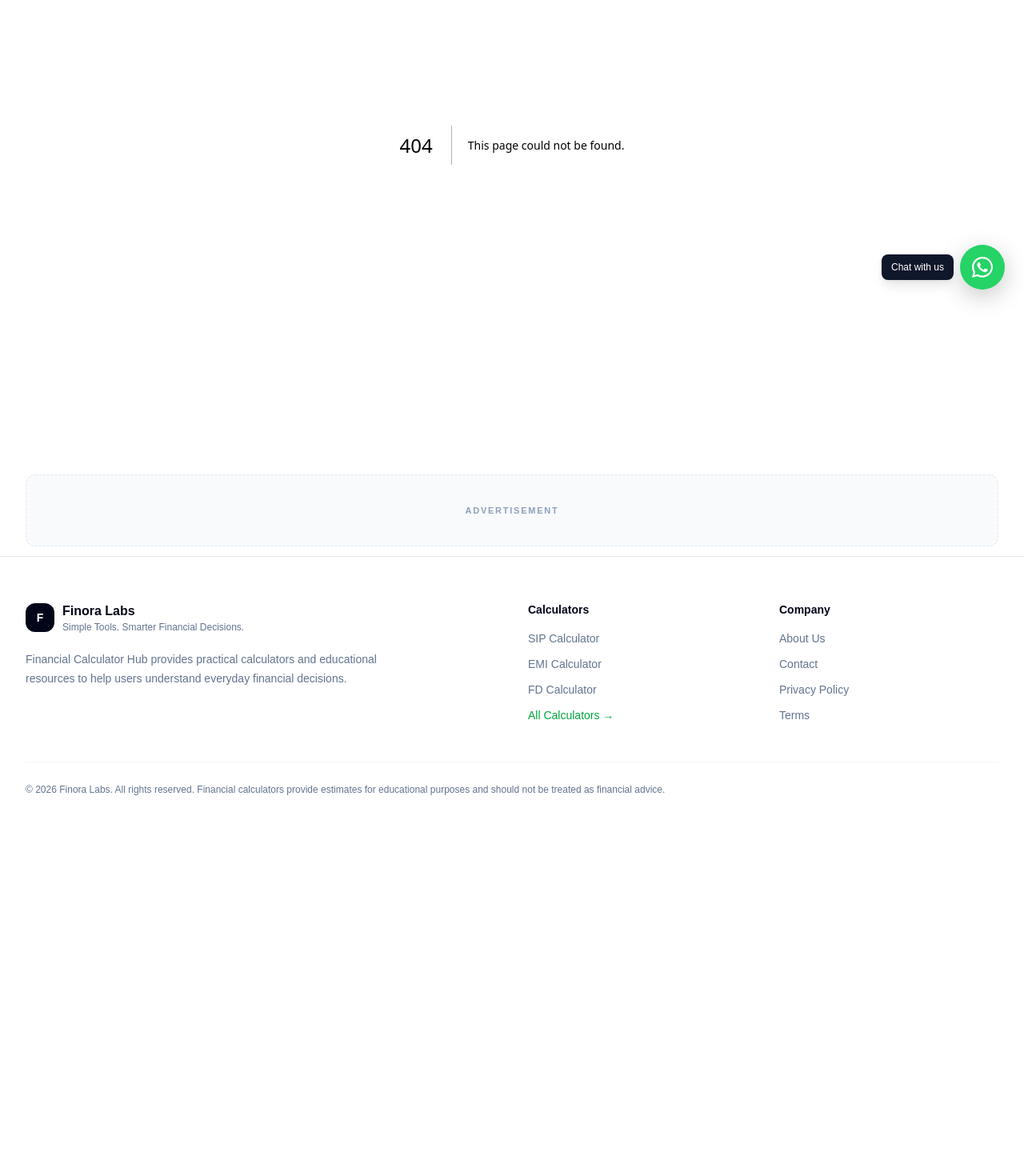
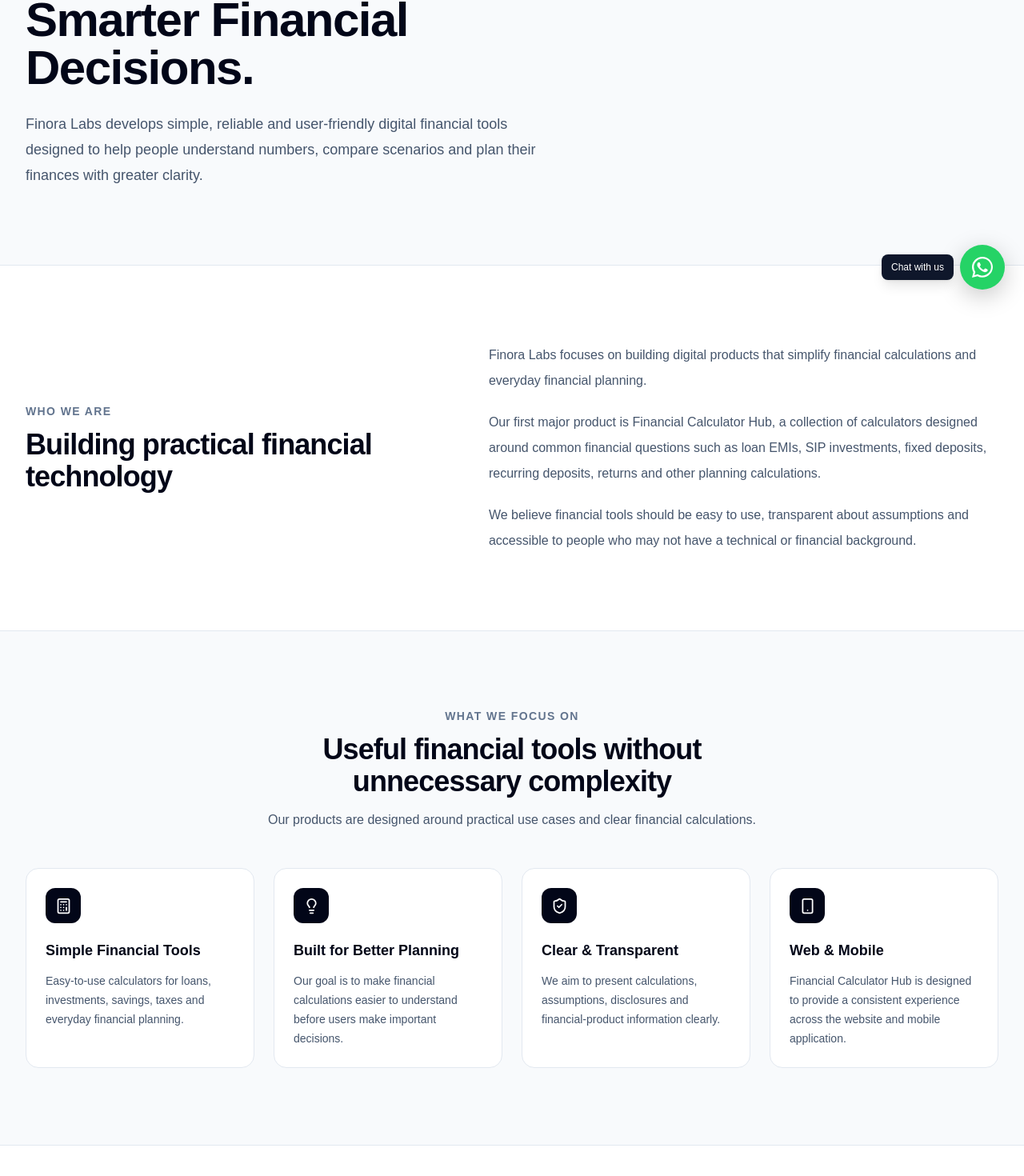
Before and after one commit to preetik-max/financial-calculator-hub-web, a Next.js app: page /about in a window 1280 px wide. Before the commit this address had no page. Shown: the part 414-1884 px from the top of the page at 80% size. Before the commit the page ends 1467 px from the top, so only its background shows below. Built offline with nearby package versions, Linux system fonts and the light colour scheme.

Commit message:
Add About page and finalize AdSense setup

```diff
--- /dev/null
+++ b/src/app/about/page.tsx
@@ -0,0 +1,252 @@
+import type { Metadata } from "next";
+import Link from "next/link";
+import {
+  ArrowRight,
+  Calculator,
+  CheckCircle2,
+  Lightbulb,
+  ShieldCheck,
+  Smartphone,
+} from "lucide-react";
+
+export const metadata: Metadata = {
+  title: "About Finora Labs",
+  description:
+    "Learn about Finora Labs and Financial Calculator Hub — simple tools designed to help users understand and plan their finances.",
+};
+
+const features = [
+  {
+    icon: Calculator,
+    title: "Simple Financial Tools",
+    description:
+      "Easy-to-use calculators for loans, investments, savings, taxes and everyday financial planning.",
+  },
+  {
+    icon: Lightbulb,
+    title: "Built for Better Planning",
+    description:
+      "Our goal is to make financial calculations easier to understand before users make important decisions.",
+  },
+  {
+    icon: ShieldCheck,
+    title: "Clear & Transparent",
+    description:
+      "We aim to present calculations, assumptions, disclosures and financial-product information clearly.",
+  },
+  {
+    icon: Smartphone,
+    title: "Web & Mobile",
+    description:
+      "Financial Calculator Hub is designed to provide a consistent experience across the website and mobile application.",
+  },
+];
+
+export default function AboutPage() {
+  return (
+    <main className="bg-white">
+      {/* Hero */}
+      <section className="border-b border-slate-200 bg-slate-50">
+        <div className="mx-auto max-w-7xl px-4 py-20 sm:px-6 sm:py-24 lg:px-8">
+          <div className="max-w-3xl">
+            <div className="mb-5 inline-flex items-center rounded-full border border-slate-200 bg-white px-4 py-2 text-sm font-semibold text-slate-700">
+              About Finora Labs
+            </div>
+
+            <h1 className="text-4xl font-bold tracking-tight text-slate-950 sm:text-5xl lg:text-6xl">
+              Simple Tools.
+              <br />
+              Smarter Financial Decisions.
+            </h1>
+
+            <p className="mt-6 max-w-2xl text-lg leading-8 text-slate-600">
+              Finora Labs develops simple, reliable and user-friendly digital
+              financial tools designed to help people understand numbers,
+              compare scenarios and plan their finances with greater clarity.
+            </p>
+          </div>
+        </div>
+      </section>
+
+      {/* Who We Are */}
+      <section className="py-20 sm:py-24">
+        <div className="mx-auto max-w-7xl px-4 sm:px-6 lg:px-8">
+          <div className="grid gap-12 lg:grid-cols-[1fr_1.2fr] lg:items-center">
+            <div>
+              <p className="text-sm font-semibold uppercase tracking-widest text-slate-500">
+                Who We Are
+              </p>
+
+              <h2 className="mt-3 text-3xl font-bold tracking-tight text-slate-950 sm:text-4xl">
+                Building practical financial technology
+              </h2>
+            </div>
+
+            <div className="space-y-5 text-base leading-8 text-slate-600">
+              <p>
+                Finora Labs focuses on building digital products that simplify
+                financial calculations and everyday financial planning.
+              </p>
+
+              <p>
+                Our first major product is Financial Calculator Hub, a
+                collection of calculators designed around common financial
+                questions such as loan EMIs, SIP investments, fixed deposits,
+                recurring deposits, returns and other planning calculations.
+              </p>
+
+              <p>
+                We believe financial tools should be easy to use, transparent
+                about assumptions and accessible to people who may not have a
+                technical or financial background.
+              </p>
+            </div>
+          </div>
+        </div>
+      </section>
+
+      {/* Focus */}
+      <section className="border-y border-slate-200 bg-slate-50 py-20 sm:py-24">
+        <div className="mx-auto max-w-7xl px-4 sm:px-6 lg:px-8">
+          <div className="mx-auto max-w-2xl text-center">
+            <p className="text-sm font-semibold uppercase tracking-widest text-slate-500">
+              What We Focus On
+            </p>
+
+            <h2 className="mt-3 text-3xl font-bold tracking-tight text-slate-950 sm:text-4xl">
+              Useful financial tools without unnecessary complexity
+            </h2>
+
+            <p className="mt-4 text-slate-600">
+              Our products are designed around practical use cases and clear
+              financial calculations.
+            </p>
+          </div>
+
+          <div className="mt-12 grid gap-6 sm:grid-cols-2 lg:grid-cols-4">
+            {features.map((feature) => {
+              const Icon = feature.icon;
+
+              return (
+                <div
+                  key={feature.title}
+                  className="rounded-2xl border border-slate-200 bg-white p-6"
+                >
+                  <div className="flex h-11 w-11 items-center justify-center rounded-xl bg-slate-950 text-white">
+                    <Icon size={21} />
+                  </div>
+
+                  <h3 className="mt-5 text-lg font-semibold text-slate-950">
+                    {feature.title}
+                  </h3>
+
+                  <p className="mt-3 text-sm leading-6 text-slate-600">
+                    {feature.description}
+                  </p>
+                </div>
+              );
+            })}
+          </div>
+        </div>
+      </section>
+
+      {/* Financial Calculator Hub */}
+      <section className="py-20 sm:py-24">
+        <div className="mx-auto max-w-7xl px-4 sm:px-6 lg:px-8">
+          <div className="overflow-hidden rounded-3xl bg-slate-950">
+            <div className="grid gap-10 p-8 sm:p-12 lg:grid-cols-[1.2fr_0.8fr] lg:p-16">
+              <div>
+                <div className="inline-flex items-center gap-2 rounded-full bg-white/10 px-4 py-2 text-sm font-semibold text-white">
+                  <Calculator size={16} />
+                  Financial Calculator Hub
+                </div>
+
+                <h2 className="mt-6 text-3xl font-bold tracking-tight text-white sm:text-4xl">
+                  Your everyday financial calculation toolkit
+                </h2>
+
+                <p className="mt-5 max-w-2xl text-base leading-7 text-slate-300">
+                  Financial Calculator Hub brings commonly used financial
+                  calculators together in one place so users can quickly
+                  estimate payments, returns, savings and other financial
+                  scenarios.
+                </p>
+
+                <Link
+                  href="/calculators"
+                  className="mt-8 inline-flex items-center gap-2 rounded-xl bg-white px-5 py-3 text-sm font-semibold text-slate-950 transition hover:bg-slate-100"
+                >
+                  Explore Calculators
+                  <ArrowRight size={17} />
+                </Link>
+              </div>
+
+              <div className="grid gap-3">
+                {[
+                  "Loan & EMI calculations",
+                  "SIP & investment calculations",
+                  "FD & RD calculations",
+                  "Tax and financial planning tools",
+                ].map((item) => (
+                  <div
+                    key={item}
+                    className="flex items-center gap-3 rounded-xl border border-white/10 bg-white/5 px-4 py-4 text-sm text-slate-200"
+                  >
+                    <CheckCircle2 size={18} className="shrink-0" />
+                    {item}
+                  </div>
+                ))}
+              </div>
+            </div>
+          </div>
+        </div>
+      </section>
+
+      {/* Future */}
+      <section className="border-t border-slate-200 py-20">
+        <div className="mx-auto max-w-4xl px-4 text-center sm:px-6 lg:px-8">
+          <p className="text-sm font-semibold uppercase tracking-widest text-slate-500">
+            What&apos;s Next
+          </p>
+
+          <h2 className="mt-3 text-3xl font-bold tracking-tight text-slate-950">
+            More financial tools are planned
+          </h2>
+
+          <p className="mt-5 text-base leading-7 text-slate-600">
+            Finora Labs plans to expand its product ecosystem over time with
+            additional financial tools and financial-product experiences.
+            Availability will depend on product readiness, partner
+            relationships and applicable requirements.
+          </p>
+        </div>
+      </section>
+
+      {/* Disclaimer */}
+      <section className="border-t border-slate-200 bg-slate-50 py-16">
+        <div className="mx-auto max-w-5xl px-4 sm:px-6 lg:px-8">
+          <div className="rounded-2xl border border-slate-200 bg-white p-7 sm:p-9">
+            <h2 className="text-xl font-bold text-slate-950">
+              Important Information
+            </h2>
+
+            <p className="mt-4 text-sm leading-7 text-slate-600">
+              Financial Calculator Hub provides calculation tools and general
+              informational content. Calculator results are estimates based
+              on the values entered by the user and should not be treated as
+              financial, investment, tax or legal advice.
+            </p>
+
+            <p className="mt-3 text-sm leading-7 text-slate-600">
+              Financial products displayed on the website may include
+              promotional or affiliate relationships. Product availability,
+              eligibility, pricing, rates, fees and approval decisions are
+              determined by the relevant financial institution or service
+              provider.
+            </p>
+          </div>
+        </div>
+      </section>
+    </main>
+  );
+}
--- a/src/components/ads/adsense-script.tsx
+++ b/src/components/ads/adsense-script.tsx
@@ -1,5 +1,3 @@
-import Script from "next/script";
-
 export function AdsenseScript() {
   const client = process.env.NEXT_PUBLIC_ADSENSE_CLIENT;
 
@@ -8,10 +6,8 @@
   }
 
   return (
-    <Script
-      id="google-adsense"
+    <script
       async
-      strategy="afterInteractive"
       src={`https://pagead2.googlesyndication.com/pagead/js/adsbygoogle.js?client=${client}`}
       crossOrigin="anonymous"
     />
```
